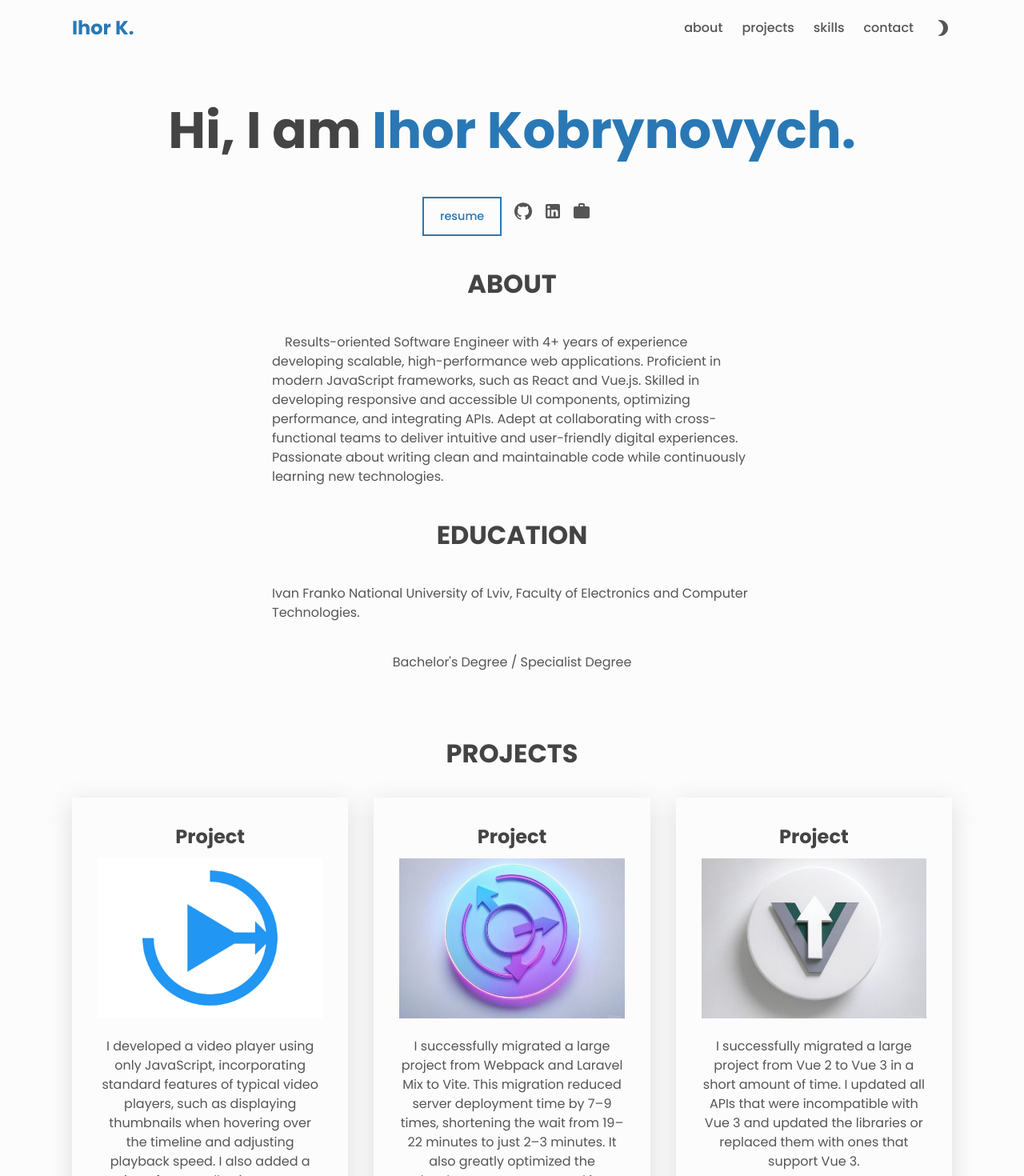
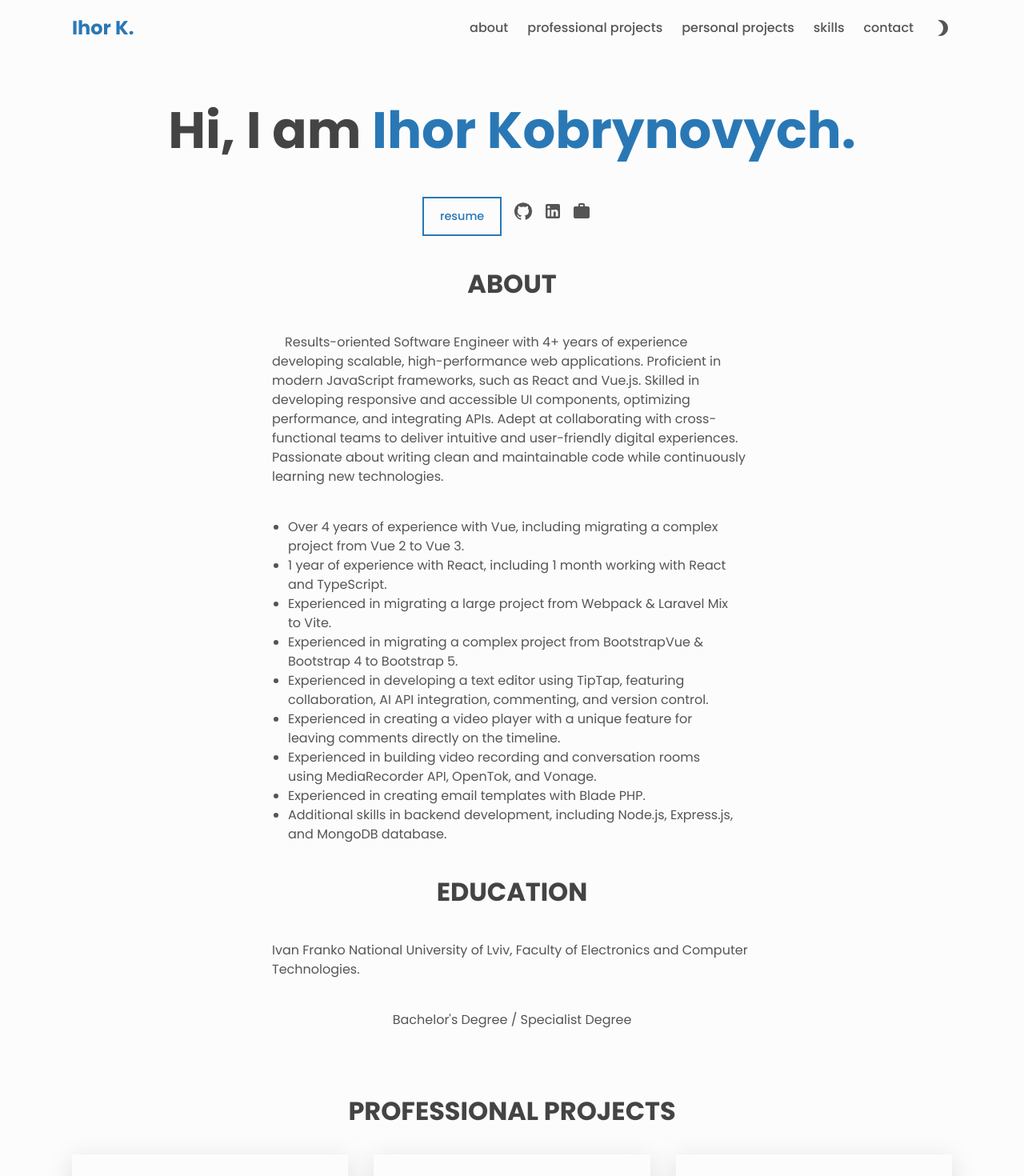
Before and after one commit to kobrynovych/kobrynovych.github.io, a React (Create React App) app: page / in a window 1280 px wide. Shown: the top 1470 px of the page at 80% size. Built offline with nearby package versions, Linux system fonts and the light colour scheme.

Commit message:
updated portfolio

```diff
--- a/src/App.js
+++ b/src/App.js
@@ -2,6 +2,7 @@ import { useContext } from 'react'
 import { ThemeContext } from './contexts/theme'
 import Header from './components/Header/Header'
 import About from './components/About/About'
+import Productions from './components/Productions/Productions'
 import Projects from './components/Projects/Projects'
 import Skills from './components/Skills/Skills'
 import ScrollToTop from './components/ScrollToTop/ScrollToTop'
@@ -18,6 +19,7 @@ function App() {
 
       <main id='about'>
         <About />
+        <Productions />
         <Projects />
         <Skills />
         <Contact />
--- a/src/components/About/About.css
+++ b/src/components/About/About.css
@@ -16,7 +16,7 @@
     max-width: 600px;
   }
 
-  .about__desc-desc{
+  .about__desc-desc {
     text-indent: 1rem;
   }
 
@@ -33,6 +33,11 @@
     margin-right: 1em;
   }
 
+  .about__list {
+    max-width: 560px;
+    list-style-type: disc;
+  }
+
   @media (max-width: 600px) {
     .app .about {
       align-items: flex-start;
--- a/src/components/About/About.js
+++ b/src/components/About/About.js
@@ -5,7 +5,7 @@ import { about } from '../../portfolio'
 import './About.css'
 
 const About = () => {
-  const { name, title, description, resume, social } = about
+  const { name, title, description, descriptionList, resume, social } = about
 
   return (
     <div className='about center'>
@@ -71,6 +71,15 @@ const About = () => {
       {title && <h2 className='about__title'>{title}</h2>}
       <p className='about__desc about__desc-desc'>{description && description}</p>
 
+      <ul className='about__desc about__list'>
+        {descriptionList &&
+          descriptionList.map((item, index) => (
+            <li key={index} className='about__list-item'>
+              {item}
+            </li>
+          ))}
+      </ul>
+
       <h2 className='about__title'>EDUCATION</h2>
       <p className='about__desc'>{about.education}</p>
       <p className='about__desc'>{about.specialist}</p>
--- a/src/components/Navbar/Navbar.css
+++ b/src/components/Navbar/Navbar.css
@@ -14,7 +14,7 @@
     margin-top: 0.4em;
   }
 
-  @media (max-width: 600px) {
+  @media (max-width: 767px) {
     .nav__list {
       display: none;
       flex-direction: column;
--- a/src/components/Navbar/Navbar.js
+++ b/src/components/Navbar/Navbar.js
@@ -4,7 +4,7 @@ import WbSunnyOutlinedIcon from '@mui/icons-material/WbSunnyOutlined';
 import Brightness3Icon from '@mui/icons-material/Brightness3';
 import CloseIcon from '@mui/icons-material/Close';
 import { ThemeContext } from '../../contexts/theme'
-import { projects, skillsProgram, contact } from '../../portfolio'
+import { productions, projects, skillsProgram, contact } from '../../portfolio'
 import './Navbar.css'
 
 const Navbar = () => {
@@ -31,6 +31,18 @@ const Navbar = () => {
           </li>
         ) : null}
 
+        {productions.length ? (
+          <li className='nav__list-item'>
+            <a
+              href='#productions'
+              onClick={toggleNavList}
+              className='link link--nav'
+            >
+              Professional Projects
+            </a>
+          </li>
+        ) : null}
+
         {projects.length ? (
           <li className='nav__list-item'>
             <a
@@ -38,7 +50,7 @@ const Navbar = () => {
               onClick={toggleNavList}
               className='link link--nav'
             >
-              Projects
+              Personal Projects
             </a>
           </li>
         ) : null}
--- /dev/null
+++ b/src/components/Productions/Productions.css
@@ -0,0 +1,7 @@
+.productions__grid {
+    max-width: 1100px;
+    margin: 0 auto;
+    display: grid;
+    grid-template-columns: repeat(auto-fit, minmax(18em, 1fr));
+    grid-gap: 2em;
+  }
--- /dev/null
+++ b/src/components/Productions/Productions.js
@@ -0,0 +1,20 @@
+import { productions } from '../../portfolio'
+import ProjectContainer from '../ProjectContainer/ProjectContainer'
+import './Productions.css'
+
+const Productions = () => {
+  if (!productions.length) return null
+
+  return (
+    <section id='productions' className='section productions'>
+      <h2 className='section__title'>Professional Projects</h2>
+      <div className='productions__grid'>
+        {productions.map((project) => (
+          <ProjectContainer key={project.id} project={project} />
+        ))}
+      </div>
+    </section>
+  )
+}
+
+export default Productions
--- a/src/components/Projects/Projects.js
+++ b/src/components/Projects/Projects.js
@@ -7,7 +7,7 @@ const Projects = () => {
 
   return (
     <section id='projects' className='section projects'>
-      <h2 className='section__title'>Projects</h2>
+      <h2 className='section__title'>Personal Projects</h2>
       <div className='projects__grid'>
         {projects.map((project) => (
           <ProjectContainer key={project.id} project={project} />
--- a/src/portfolio.js
+++ b/src/portfolio.js
@@ -1,15 +1,26 @@
-const header = {
+export const header = {
     homepage: 'https://kobrynovych.github.io',
     title: 'Ihor K.',
 }
 
-  const about = {
+export const about = {
     name: 'Ihor Kobrynovych',
     title: 'ABOUT',
-    description:
-      'Results-oriented Software Engineer with 4+ years of experience developing scalable, high-performance web applications. Proficient in modern JavaScript frameworks, such as React and Vue.js. Skilled in developing responsive and accessible UI components, optimizing performance, and integrating APIs. Adept at collaborating with cross-functional teams to deliver intuitive and user-friendly digital experiences. Passionate about writing clean and maintainable code while continuously learning new technologies.',
+    description: 'Results-oriented Software Engineer with 4+ years of experience developing scalable, high-performance web applications. Proficient in modern JavaScript frameworks, such as React and Vue.js. Skilled in developing responsive and accessible UI components, optimizing performance, and integrating APIs. Adept at collaborating with cross-functional teams to deliver intuitive and user-friendly digital experiences. Passionate about writing clean and maintainable code while continuously learning new technologies.',
+    descriptionList: [
+        'Over 4 years of experience with Vue, including migrating a complex project from Vue 2 to Vue 3.',
+        '1 year of experience with React, including 1 month working with React and TypeScript.',
+        'Experienced in migrating a large project from Webpack & Laravel Mix to Vite.',
+        'Experienced in migrating a complex project from BootstrapVue & Bootstrap 4 to Bootstrap 5.',
+        'Experienced in developing a text editor using TipTap, featuring collaboration, AI API integration, commenting, and version control.',
+        'Experienced in creating a video player with a unique feature for leaving comments directly on the timeline.',
+        'Experienced in building video recording and conversation rooms using MediaRecorder API, OpenTok, and Vonage.',
+        'Experienced in creating email templates with Blade PHP.',
+        'Additional skills in backend development, including Node.js, Express.js, and MongoDB database.',
+    ],
     // resume: 'https://drive.google.com/file/d/1YqISq5Q2qwUE6X8214Yd1xRjQgaChqsb/view?usp=sharing',
-    resume: 'https://drive.google.com/file/d/1RQFPNesYFOEi9gatp-ephJIeaN3XBjPe/view?usp=sharing',
+    // resume: 'https://drive.google.com/file/d/1RQFPNesYFOEi9gatp-ephJIeaN3XBjPe/view?usp=sharing',
+    resume: 'https://drive.google.com/file/d/1HK3QvKWadP8xHcXFl2YTD7eS0_v2DIhP/view?usp=sharing',
     social: {
         linkedin: 'https://www.linkedin.com/in/kobrynovych',
         github: 'https://github.com/kobrynovych',
@@ -19,7 +30,80 @@ const header = {
     specialist: "Bachelor's Degree / Specialist Degree"
 }
 
-  const projects = [
+export const productions = [
+    {
+        id: 1,
+        name: 'Project',
+        foto: './img/cv15.webp',
+        description:
+        'I created over 100 email templates using Blade PHP and developed my own component library with detailed documentation on how to use the components. Additionally, I maintained and updated them for four years, including implementing three major redesigns of all the emails.',
+        stack: ['PHP', 'Blade', 'Emails', 'HTML', 'CSS', 'Figma'],
+        // sourceCode: '',
+        // livePreview: '',
+    },
+    {
+        id: 2,
+        name: 'Project',
+        foto: './img/cv16.webp',
+        description:
+        'I have four years of experience building video recording rooms and conversation rooms using the MediaRecorder API, OpenTok, and Vonage, including implementing video effects.',
+        stack: ['MediaRecorder API', 'OpenTok', 'Vonage', 'opentok-network-test-js', 'webrtc-adapter', 'multi-range-slider-vue', 'Laravel Echo'],
+        // sourceCode: '',
+        // livePreview: '',
+    },
+    {
+        id: 3,
+        name: 'Project',
+        foto: './img/cv17.jpg',
+        description:
+        'I developed a text editor for creating documents using TipTap, incorporating features like collaboration, an AI API, comments, and version control, which has gained popularity in production environments.',
+        stack: ['TipTap', 'Vue', 'Pinia', 'i18n', 'Laravel Echo'],
+        // sourceCode: '',
+        // livePreview: '',
+    },
+    {
+        id: 4,
+        name: 'Project',
+        foto: './img/cv18.jpg',
+        description:
+        'I successfully migrated a large project from BootstrapVue and Bootstrap 4 to Bootstrap 5. I rewrote all BootstrapVue components into plain HTML and incorporated Bootstrap 5 classes across more than 350 files.',
+        stack: ['Migration', 'BootstrapVue', 'Bootstrap 4', 'Bootstrap 5', 'Vue'],
+        // sourceCode: '',
+        // livePreview: '',
+    },
+    {
+        id: 5,
+        name: 'Project',
+        foto: './img/cv19.jpg',
+        description:
+        'I successfully migrated a large project from Vue 2 to Vue 3 in a short amount of time. I updated all APIs that were incompatible with Vue 3 and updated the libraries or replaced them with ones that support Vue 3.',
+        stack: ['Migration', 'Vue 2', 'Vue 3', '@vue/compat'],
+        // sourceCode: '',
+        // livePreview: '',
+    },
+    {
+        id: 6,
+        name: 'Project',
+        foto: './img/cv20.jpg',
+        description:
+        'I successfully migrated a large project from Webpack and Laravel Mix to Vite. This migration reduced server deployment time by 7–9 times, shortening the wait from 19–22 minutes to just 2–3 minutes. It also greatly optimized the development process, making local development significantly faster.',
+        stack: ['Migration', 'Webpack', 'Laravel Mix', 'Vite', 'vite-plugin-fantasticon'],
+        // sourceCode: '',
+        // livePreview: '',
+    },
+    {
+        id: 7,
+        name: 'Project',
+        foto: './img/cv21.png',
+        description:
+        'I developed a video player using only JavaScript, incorporating standard features of typical video players, such as displaying thumbnails when hovering over the timeline and adjusting playback speed. I also added a unique feature allowing users to leave comments directly on the timeline, which has gained popularity in production environments.',
+        stack: ['JavaScript', 'Vue'],
+        // sourceCode: '',
+        // livePreview: '',
+    },
+].reverse();
+
+export const projects = [
     {
         id: 1,
         name: 'Project',
@@ -163,76 +247,26 @@ const header = {
     {
         id: 15,
         name: 'Project',
-      foto: './img/cv15.webp',
+        foto: './img/cv22.webp',
         description:
-        'I created over 100 email templates using Blade PHP and developed my own component library with detailed documentation on how to use the components. Additionally, I maintained and updated them for four years, including implementing three major redesigns of all the emails.',
-      stack: ['PHP', 'Blade', 'Emails', 'HTML', 'CSS', 'Figma'],
-      // sourceCode: '',
+        'Node.js. An unfinished demonstration project developed to enhance my skills.',
+        stack: ['Node.js', 'JavaScript', 'nodemon', 'dotenv'],
+        sourceCode: 'https://github.com/kobrynovych/backend-db',
         // livePreview: '',
     },
     {
         id: 16,
         name: 'Project',
-      foto: './img/cv16.webp',
+        foto: './img/cv23.webp',
         description:
-        'I have four years of experience building video recording rooms and conversation rooms using the MediaRecorder API, OpenTok, and Vonage, including implementing video effects.',
-      stack: ['MediaRecorder API', 'OpenTok', 'Vonage', 'opentok-network-test-js', 'webrtc-adapter', 'multi-range-slider-vue', 'Laravel Echo'],
-      // sourceCode: '',
-      // livePreview: '',
-    },
-    {
-      id: 17,
-      name: 'Project',
-      foto: './img/cv17.jpg',
-      description:
-        'I developed a text editor for creating documents using TipTap, incorporating features like collaboration, an AI API, comments, and version control, which has gained popularity in production environments.',
-      stack: ['TipTap', 'Vue', 'Pinia', 'i18n', 'Laravel Echo'],
-      // sourceCode: '',
-      // livePreview: '',
-    },
-    {
-      id: 18,
-      name: 'Project',
-      foto: './img/cv18.jpg',
-      description:
-        'I successfully migrated a large project from BootstrapVue and Bootstrap 4 to Bootstrap 5. I rewrote all BootstrapVue components into plain HTML and incorporated Bootstrap 5 classes across more than 350 files.',
-      stack: ['Migration', 'BootstrapVue', 'Bootstrap 4', 'Bootstrap 5', 'Vue'],
-      // sourceCode: '',
-      // livePreview: '',
-    },
-    {
-      id: 19,
-      name: 'Project',
-      foto: './img/cv19.jpg',
-      description:
-        'I successfully migrated a large project from Vue 2 to Vue 3 in a short amount of time. I updated all APIs that were incompatible with Vue 3 and updated the libraries or replaced them with ones that support Vue 3.',
-      stack: ['Migration', 'Vue 2', 'Vue 3', '@vue/compat'],
-      // sourceCode: '',
-      // livePreview: '',
-    },
-    {
-      id: 20,
-      name: 'Project',
-      foto: './img/cv20.jpg',
-      description:
-        'I successfully migrated a large project from Webpack and Laravel Mix to Vite. This migration reduced server deployment time by 7–9 times, shortening the wait from 19–22 minutes to just 2–3 minutes. It also greatly optimized the development process, making local development significantly faster.',
-      stack: ['Migration', 'Webpack', 'Laravel Mix', 'Vite', 'vite-plugin-fantasticon'],
-      // sourceCode: '',
-      // livePreview: '',
-    },
-    {
-      id: 21,
-      name: 'Project',
-      foto: './img/cv21.png',
-      description:
-        'I developed a video player using only JavaScript, incorporating standard features of typical video players, such as displaying thumbnails when hovering over the timeline and adjusting playback speed. I also added a unique feature allowing users to leave comments directly on the timeline, which has gained popularity in production environments.',
-      stack: ['JavaScript', 'Vue'],
-      // sourceCode: '',
+        'Express.js + MongoDB. An unfinished demonstration project developed to enhance my skills.',
+        stack: ['Express.js', 'JavaScript', 'bcryptjs', 'compression', 'connect-mongo', 'cookie-parser', 'cors', 'ejs', 'errorhandler', 'express-session', 'helmet', 'http-errors', 'joi', 'jsonwebtoken', 'method-override', 'mongoose', 'morgan', 'node-notifier', 'pino', 'pino-http', 'pino-pretty', 'rate-limiter-flexible', 'winston'],
+        sourceCode: 'https://github.com/kobrynovych/backend-db-Express-',
         // livePreview: '',
     },
 ].reverse();
 
-  const skillsProgram = [
+export const skillsProgram = [
     'HTML',
     'CSS',
     'SASS/LESS',
@@ -254,7 +288,8 @@ const header = {
     'Nuxt.js (Basic Knowledge)',
     'Next.js (Basic Knowledge)',
 ]
-  const skillsFrameworks = [
+
+export const skillsFrameworks = [
     'Bootstrap',
     'BootstrapVue',
     'Material UI',
@@ -262,18 +297,21 @@ const header = {
     'Semantic UI',
     'Tailwind CSS',
 ]
-  const skillsProgramBE = [
+
+export const skillsProgramBE = [
     'Node.js',
     'Express.js',
     'PHP (Basic Knowledge)',
     'Laravel (Basic Knowledge)',
 ]
-  const skillsDatabase = [
+
+export const skillsDatabase = [
     'SQL/MySQL (Basic Knowledge)',
     'MongoDB/Mongoose',
     'Elasticsearch (Basic Knowledge)',
 ]
-  const skillsOther = [
+
+export const skillsOther = [
     'Git/GitHub/GitLab',
     'REST API',
     'BEM (CSS)',
@@ -308,12 +346,14 @@ const header = {
     'AI Tools',
     'Cursor',
 ]
-  const skillsLanguages = [
+
+export const skillsLanguages = [
     'Ukrainian - (Native)',
     'Polish - (Full)',
     'English - (B1)',
 ]
-  const skillsPersonal = [
+
+export const skillsPersonal = [
     'Motivated',
     'Productive',
     'Responsible',
@@ -322,8 +362,6 @@ const header = {
     'Teamwork skills',
 ]
 
-  const contact = {
+export const contact = {
     email: 'kobrynovych@gmail.com',
 }
-
-  export { header, about, projects, skillsProgram, skillsFrameworks, skillsProgramBE, skillsDatabase, skillsOther, skillsLanguages, skillsPersonal, contact }
```
Also changed, not shown: public/img/cv22.webp (added), public/img/cv23.webp (added). Lines whose indentation alone changed are shown as unchanged.
